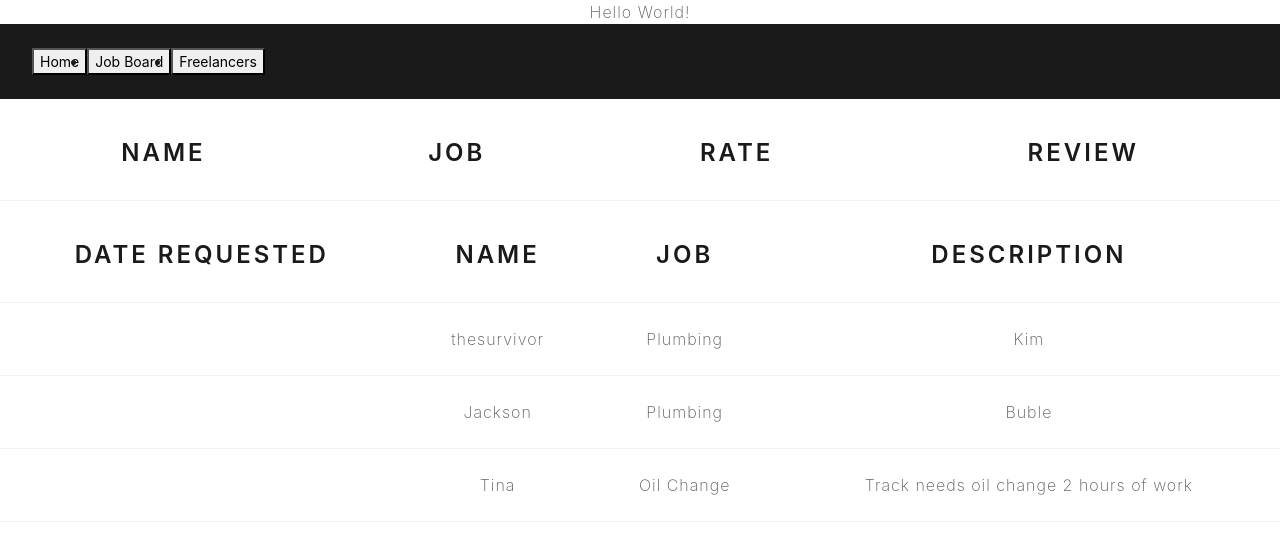
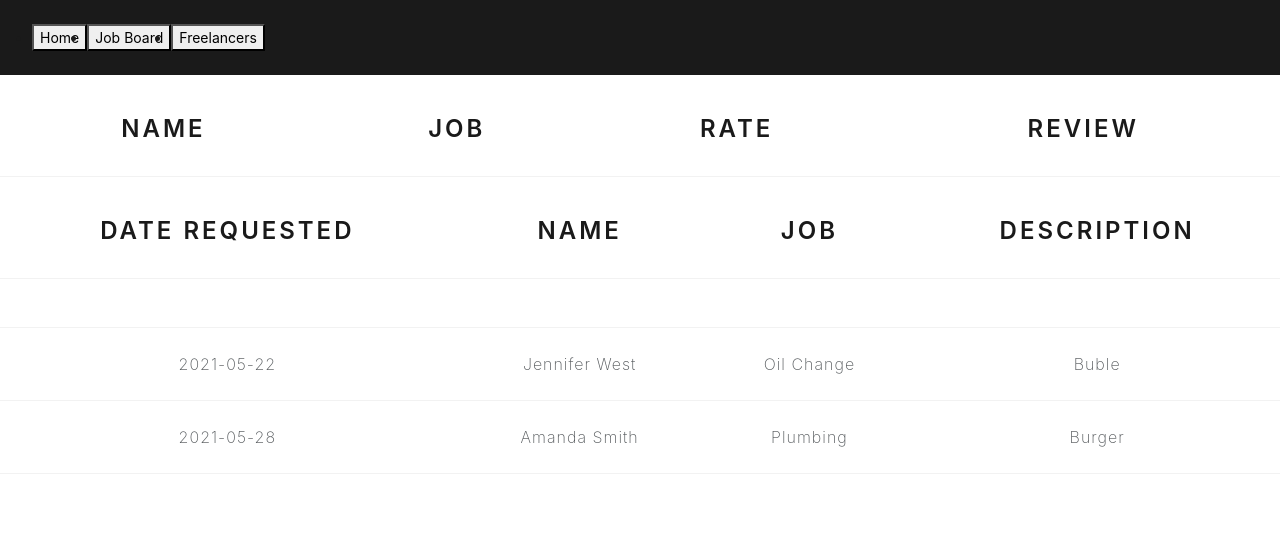
Before and after one commit to Marco74-90/US-Freelancing, a React (Create React App) app in the folder us-freelancing/: page /JobBoard in a window 1280 px wide. Shown: the top 534 px of the page. Built offline with nearby package versions, Linux system fonts and the light colour scheme; data requests are answered from the project's data file.

Commit message:
edited OpenJobs and removedName from input

```diff
--- a/us-freelancing/db.json
+++ b/us-freelancing/db.json
@@ -153,27 +153,27 @@
   ],
   "openJobs": [
     {
+      "id": 0,
+      "dateRequested": "",
+      "name": "",
+      "job": "",
+      "description": "",
+      "freelancerId": ""
+    },
+    {
       "id": 1,
       "dateRequested": "2021-05-22",
-      "name": "thesurvivor",
-      "job": "Plumbing",
-      "description": "Kim",
+      "name": "Jennifer West",
+      "job": "Oil Change",
+      "description": "Buble",
       "freelancerId": "2"
     },
     {
       "id": 2,
-      "dateRequested": "2021-05-29",
-      "name": "Jackson",
+      "dateRequested": "2021-05-28",
+      "name": "Amanda Smith",
       "job": "Plumbing",
-      "description": "Buble",
-      "freelancerId": "3"
-    },
-    {
-      "id": 3,
-      "dateRequested": "2021-05-15",
-      "name": "Tina",
-      "job": "Oil Change",
-      "description": "Track needs oil change 2 hours of work",
+      "description": "Burger",
       "freelancerId": "4"
     }
   ]
--- a/us-freelancing/src/components/Details.js
+++ b/us-freelancing/src/components/Details.js
@@ -1,5 +1,6 @@
 import React, {Component} from 'react'
-import {Link} from 'react-router-dom'
+import {Link, Route} from 'react-router-dom'
+import PostJob from './PostJob';
 
 export default class Details extends Component {
 
@@ -38,7 +39,7 @@ export default class Details extends Component {
                         {/* <Link to="/PostJob" ><button onClick={console.log(id)}>Hire Me!</button></Link> */}
 
                         {/* <Link to={{pathname:"/PostJob", objectId:{id: id }}}><button >Hire Me!</button></Link> */}
-                        <a href={`/PostJob/${id}`}><button >Hire Me!</button></a>
+                        <a href={`/PostJob/${id}`}><button>Hire Me!</button></a>
                         {/* <Link to={`/PostJob/${id}`}><button >Hire Me!</button></Link> */}
                     </div>
                 </div>
--- a/us-freelancing/src/components/Job.js
+++ b/us-freelancing/src/components/Job.js
@@ -5,12 +5,12 @@ export default class Job extends Component {
 
     render() {
 
-        const {name, dateRequest, job, description} = this.props.job
+        const {dateRequested, name, job, description} = this.props.job
 
 
         return(
             <tr>
-              <td>{dateRequest}</td>
+              <td>{dateRequested}</td>
               <td>{name}</td>
               <td>{job}</td>
               <td>{description}</td>
--- a/us-freelancing/src/components/OpenJobs.js
+++ b/us-freelancing/src/components/OpenJobs.js
@@ -1,8 +1,18 @@
 import React, {Component} from 'react'
 import Job from './Job'
+const Url = "http://localhost:3000/openJobs/";
 
 export default class OpenJobs extends Component {
 
+    state = {
+        openJobs: []
+    }
+
+    componentDidMount() {
+        fetch(Url)
+        .then(res => res.json())
+        .then(jobs => this.setState({openJobs: jobs}))
+    }
     render() {
 
         return(
@@ -22,7 +32,7 @@ export default class OpenJobs extends Component {
                         <h3>Description</h3>
                     </th>
                 </tr>
-        {this.props.openJobs.map((job) => <Job key={job.id} job={job} />)}
+                    {this.state.openJobs.map((job, index) => <Job key={index} job={job}/>)}
             </tbody>
         </table>
         )
--- a/us-freelancing/src/components/PostJob.js
+++ b/us-freelancing/src/components/PostJob.js
@@ -1,21 +1,42 @@
 import React, {Component} from 'react'
 import { useState, useEffect } from 'react'
+import { Link } from 'react-router-dom/cjs/react-router-dom.min';
+import { Redirect } from 'react-router-dom/cjs/react-router-dom.min';
 
 
 export default function PostJob(props) {
+
+
     const [freelancerId, setFreelancerId] = useState(props.match.params.id);
+    const [freelancerObj, setFreelancerObj] = useState({});
+
+
+        useEffect( () => {
+            fetch(`http://localhost:3000/freelancer/${freelancerId}`).then(r => r.json())
+            .then(data => {
+            setFreelancerObj(data);
+            console.log(data)
+
+        });
+        }, {});
+
+
+
+
 
     const [openJobs, setOpenJobs] = useState([]);
+    // const [name, setName] = useState("");
+    const name = freelancerObj.name;
     const [id, setId] = useState(0);
 
     const [dateRequested, setDateRequested] = useState("");
-    const [name, setName] = useState("");
     const [job, setJob] = useState("");
     const [description, setDescription] = useState("");
 
     const increment = () => {
         let tmp = id;
         setId(tmp+1);
+
     }
 
     const submitHandler = async (e) => {
@@ -28,25 +49,25 @@ export default function PostJob(props) {
 
         const res = await fetch("http://localhost:3000/openJobs/", reqObj);
         const newJob = await res.json();
-        // console.log(newJob);
         increment();
-        setOpenJobs([newJob]);
+        setOpenJobs([...openJobs, newJob]);
 
     }
 
 
+    return (
 
-
-    return (
-                <form onSubmit={submitHandler}>
+        <>
+                <form  onSubmit={submitHandler}>
+                    <h1>{name}</h1>
                     <input type="date" name="dateRequested" placeholder="Date Request" value={dateRequested} onChange={(e) => setDateRequested(e.target.value)} />
-                    <input type="text" name="name" placeholder="Name" value={name} onChange={e => setName(e.target.value)} />
+                    {/* <input type="text" name="name" placeholder="Name" value={name} onChange={e => setName(getNames)} /> */}
                     <input type="text" name="job" placeholder="Job" value={job} onChange={e => setJob(e.target.value)} />
                     <input type="text" name="description" placeholder="Description" value={description} onChange={e => setDescription(e.target.value)} />
+                    <input type="submit" />
+                </form>
 
-                    <input type="submit"/>
-
-                </form>
+        </>
 
     )
 
--- a/us-freelancing/src/container/Home.js
+++ b/us-freelancing/src/container/Home.js
@@ -18,7 +18,7 @@ export default class Home extends Component {
 
         return(
             <div>
-              <header>Hello World!</header>
+              <header></header>
               <Navbar />
               {/* <Login /> */}
               <Switch>
--- a/us-freelancing/src/container/JobBoard.js
+++ b/us-freelancing/src/container/JobBoard.js
@@ -25,7 +25,8 @@ export default class JobBoard extends Component {
                    <CompletedJobs/>
                </div>
                <div>
-                   <OpenJobs openJobs={this.state.openJobs}/>
+                   {/* <OpenJobs openJobs={this.state.openJobs}/> */}
+                   <OpenJobs />
                </div>
             </div>
 
```
